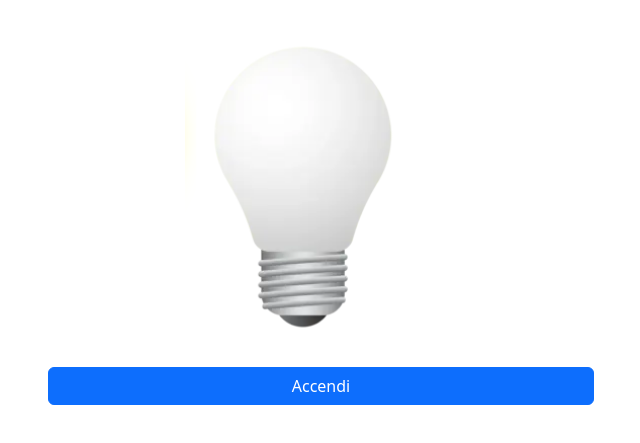
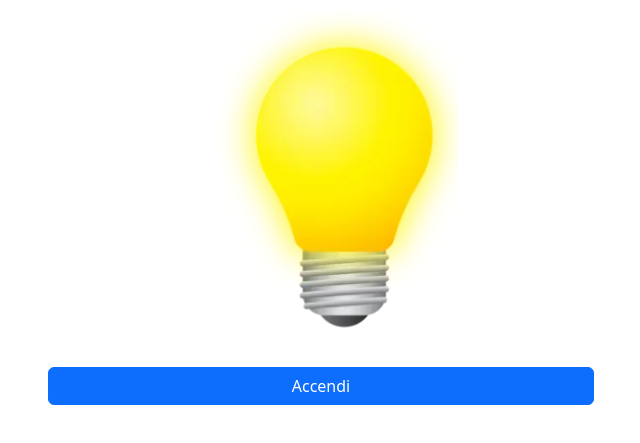
Before and after one commit to assettasimone/js-dom-1, a plain HTML site: page index.html in a window 1280 px wide. Both pictures are taken after a click on the button "Accendi". Shown: the part 53-496 px from the top of the page, without its empty margins (319-959 px from the left). Drawn offline with nearby package versions, Linux system fonts and the light colour scheme.

Commit message:
add class visibility via Toggle

```diff
--- a/index.html
+++ b/index.html
@@ -18,8 +18,8 @@
         <div class="row">
             <div class="col col-6 d-flex flex-column mx-auto">
                 <!-- <img src="./img/white_lamp.png" id="lamp" alt="lampadina spenta" class="w-50 mx-auto"> -->
-                <img src="./img/white_lamp.png" id="lamp" alt="lampadina spenta" class="w-50 mx-auto">
-                <img src="./img/yellow_lamp.png" id="lamp" alt="lampadina accesa" class="w-50 mx-auto d-none">
+                <img src="./img/white_lamp.png" id="lamp-off" alt="lampadina spenta" class="w-50 mx-auto">
+                <img src="./img/yellow_lamp.png" id="lamp-on" alt="lampadina accesa" class="w-50 mx-auto d-none">
                 <button class="btn btn-primary " id="interruttore">Accendi</button>
 
             </div>
--- a/main.js
+++ b/main.js
@@ -33,11 +33,31 @@ button.addEventListener("click", interruttore)
 
 //cambio approccio agendo su la visibilità del css
 
+//recupero l'interruttore
+const button = document.getElementById("interruttore")
+
+//controllo se è recuperato
+console.log(button)
+
+//osservo l'ogetto recuperato. appena viene cliccato faccio partire la funzione interruttore
+button.addEventListener("click", interruttore)
 
 
 
 function interruttore() {
+    // creo un array con le classi della lampadina spenta
+    const lampOffClass = document.getElementById("lamp-off").classList
 
+
+    //controllo se ha la classe d-none
+    if (lampOffClass.contains("d-none")) {
+        document.getElementById("lamp-on").classList.toggle("d-none");
+        document.getElementById("lamp-off").classList.toggle("d-none");
+    } else {
+        document.getElementById("lamp-on").classList.toggle("d-none");
+        document.getElementById("lamp-off").classList.toggle("d-none");
+
+    }
 
 
 }
```
